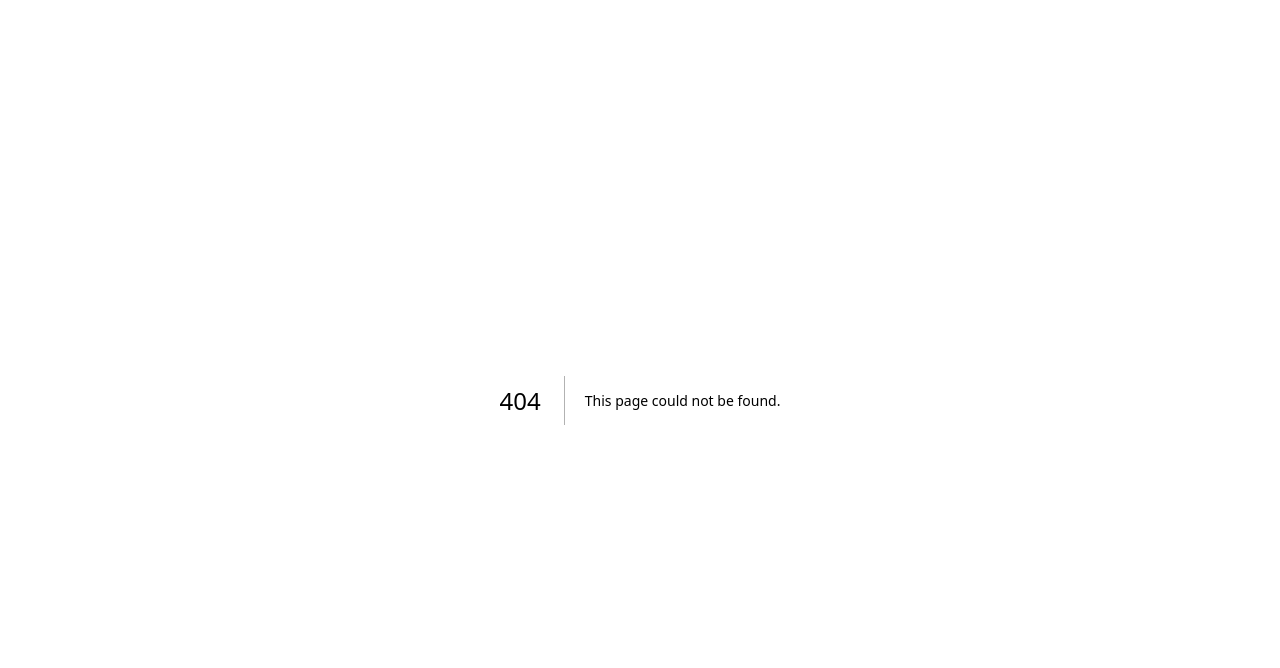
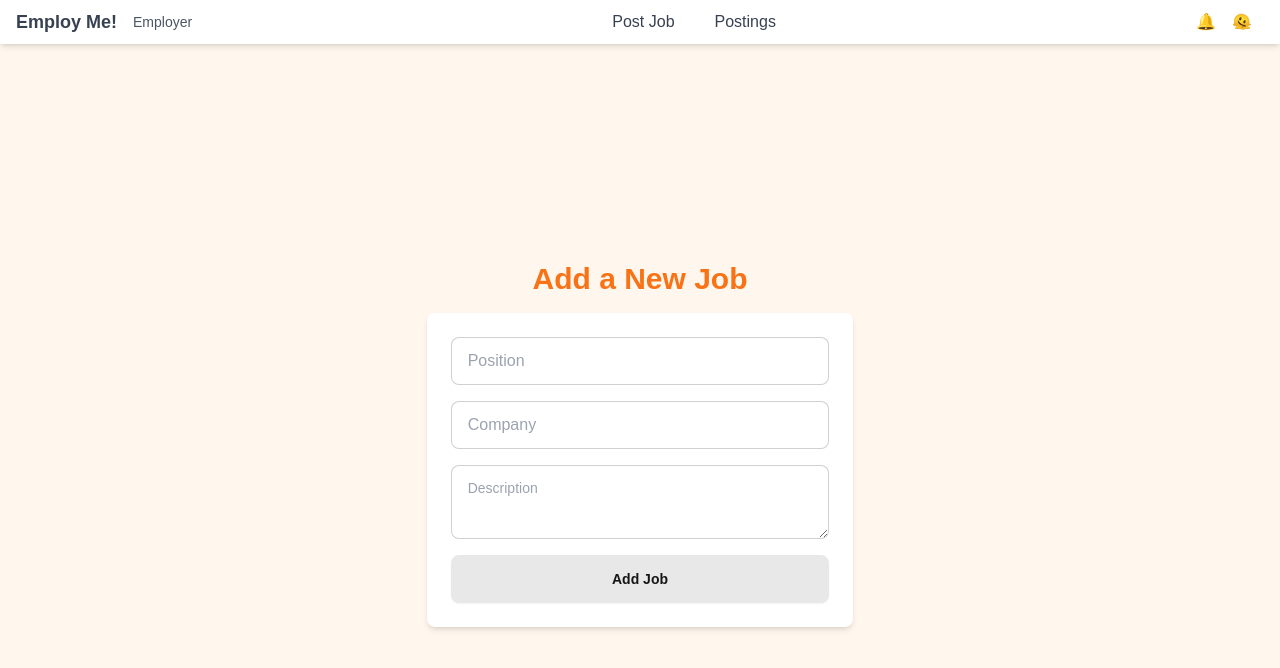
Before and after one commit to TysonLine/hackathon, a Next.js app: page /post-job in a window 1280 px wide. Before the commit this address had no page. Shown: the top 668 px of the page. Built offline with nearby package versions, Linux system fonts and the light colour scheme.

Commit message:
Added PostJob

```diff
--- a/package.json
+++ b/package.json
@@ -36,5 +36,4 @@
     "tailwindcss": "^3.4.1",
     "typescript": "^5"
   }
-
 }
--- /dev/null
+++ b/src/app/post-job/page.tsx
@@ -0,0 +1,54 @@
+'use client';
+
+import NavBar from '../components/NavBar';
+import React, { useState } from 'react';
+
+const AddJob = () => {
+  const [position, setPosition] = useState('');
+  const [company, setCompany] = useState('');
+  const [description, setDescription] = useState('');
+  const [status, setStatus] = useState<string | null>(null);
+
+  const handleSubmit = async (e: React.FormEvent) => {
+
+  };
+
+    return (
+
+        <div>
+            <NavBar />
+        <div className="min-h-screen flex flex-col items-center justify-center bg-orange-50">
+        <h1 className="text-3xl font-bold text-orange-500 mb-4">Add a New Job</h1>
+        <form
+            className="bg-white p-6 shadow-md rounded-lg w-1/3 flex flex-col space-y-4"
+            onSubmit={handleSubmit}
+        >
+            <input
+            type="text"
+            placeholder="Position"
+            value={position}
+            onChange={(e) => setPosition(e.target.value)}
+            className="input input-bordered"
+            />
+            <input
+            type="text"
+            placeholder="Company"
+            value={company}
+            onChange={(e) => setCompany(e.target.value)}
+            className="input input-bordered"
+            />
+            <textarea
+            placeholder="Description"
+            value={description}
+            onChange={(e) => setDescription(e.target.value)}
+            className="textarea textarea-bordered"
+            />
+            <button className="btn btn-orange-500">Add Job</button>
+        </form>
+        {status && <p className="mt-4 text-gray-600">{status}</p>}
+            </div>
+    </div>
+  );
+};
+
+export default AddJob;
```
Also changed, not shown: src/post-job/page.tsx (added), 1 other file (tests, documents, lock files or other folders).
